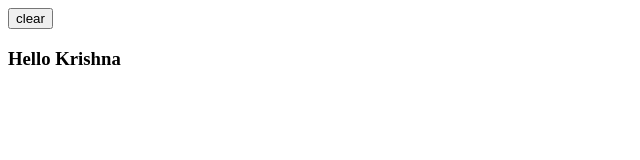
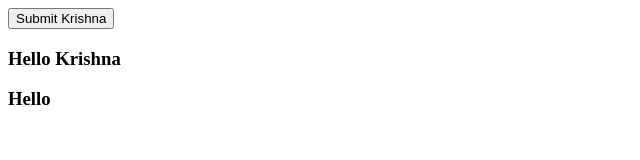
Before and after one commit to koturukrishna/project, a plain HTML site: page index.html in a window 1280 px wide. Shown: the whole page, without its empty margins (0-640 px from the left). Drawn offline with Linux system fonts and the light colour scheme.

Commit message:
Update index.html

```diff
--- a/index.html
+++ b/index.html
@@ -7,7 +7,8 @@
     <link rel="stylesheet" href="./index.js" />
   </head>
   <body>
-      <button>clear</button>
+     <button>Submit Krishna</button>
       <h3>Hello Krishna</h3>
+    <h3>Hello</h3>
   </body>
 </html>
```
